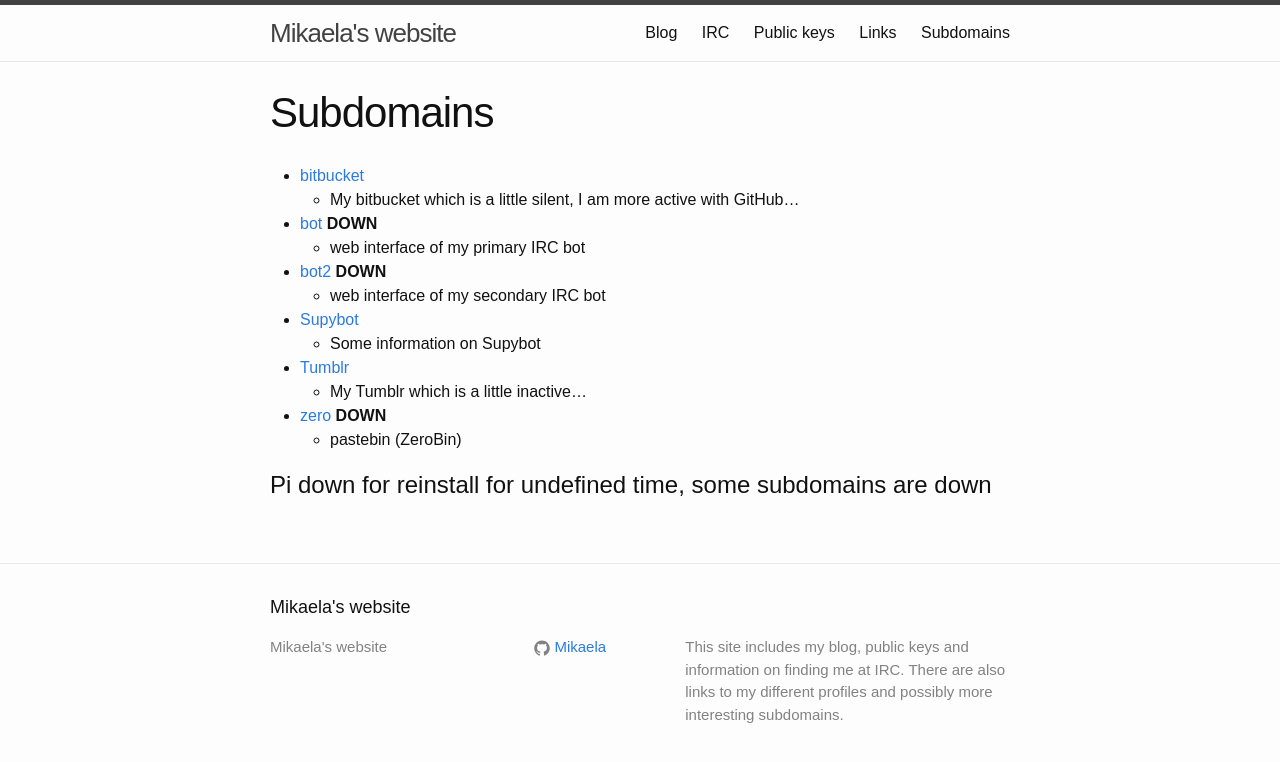
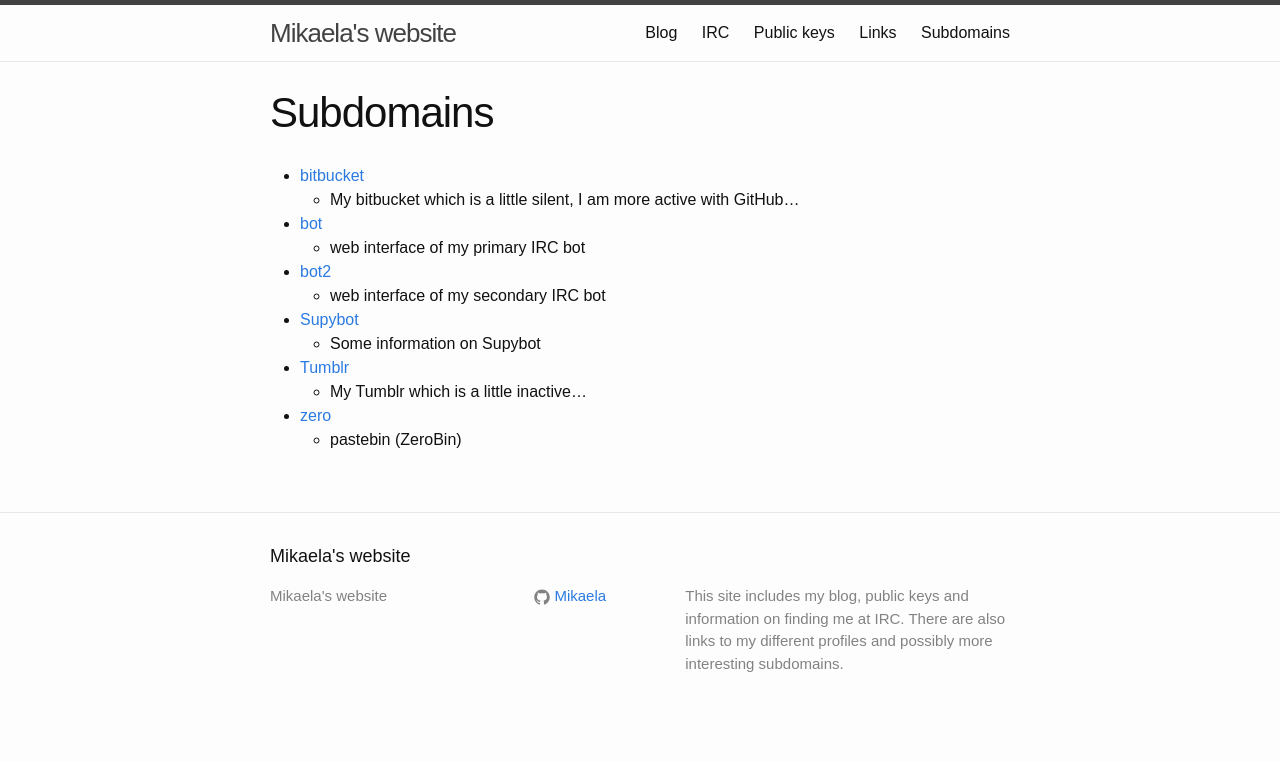
Before and after one commit to Mikaela/mikaela.github.io, a Jekyll site: the page built from pages/subdomains.markdown, in a window 1280 px wide. Shown: the top 762 px of the page. Built offline with Jekyll 4.4.1, drawn with Linux system fonts in a browser that asks for light colours; Markdown is read by kramdown in place of the engine named in the settings.

Commit message:
subdomains: everything is up again
and this time on DigitalOcean droplet.

```diff
--- a/pages/subdomains.markdown
+++ b/pages/subdomains.markdown
@@ -6,15 +6,13 @@
 
 * [bitbucket](https://bitbucket.mikaela.info)
     * My bitbucket which is a little silent, I am more active with GitHub…
-* [bot](https://bot.mikaela.info) **DOWN**
+* [bot](https://bot.mikaela.info)
     * web interface of my primary IRC bot
-* [bot2](https://bot2.mikaela.info) **DOWN**
+* [bot2](https://bot2.mikaela.info)
     * web interface of my secondary IRC bot
 * [Supybot](https://supybot.mikaela.info)
     * Some information on Supybot
 * [Tumblr](http://tumblr.mikaela.info)
     * My Tumblr which is a little inactive…
-* [zero](https://zero.mikaela.info) **DOWN**
+* [zero](https://zero.mikaela.info)
     * pastebin (ZeroBin)
-
-# Pi down for reinstall for undefined time, some subdomains are down
```
